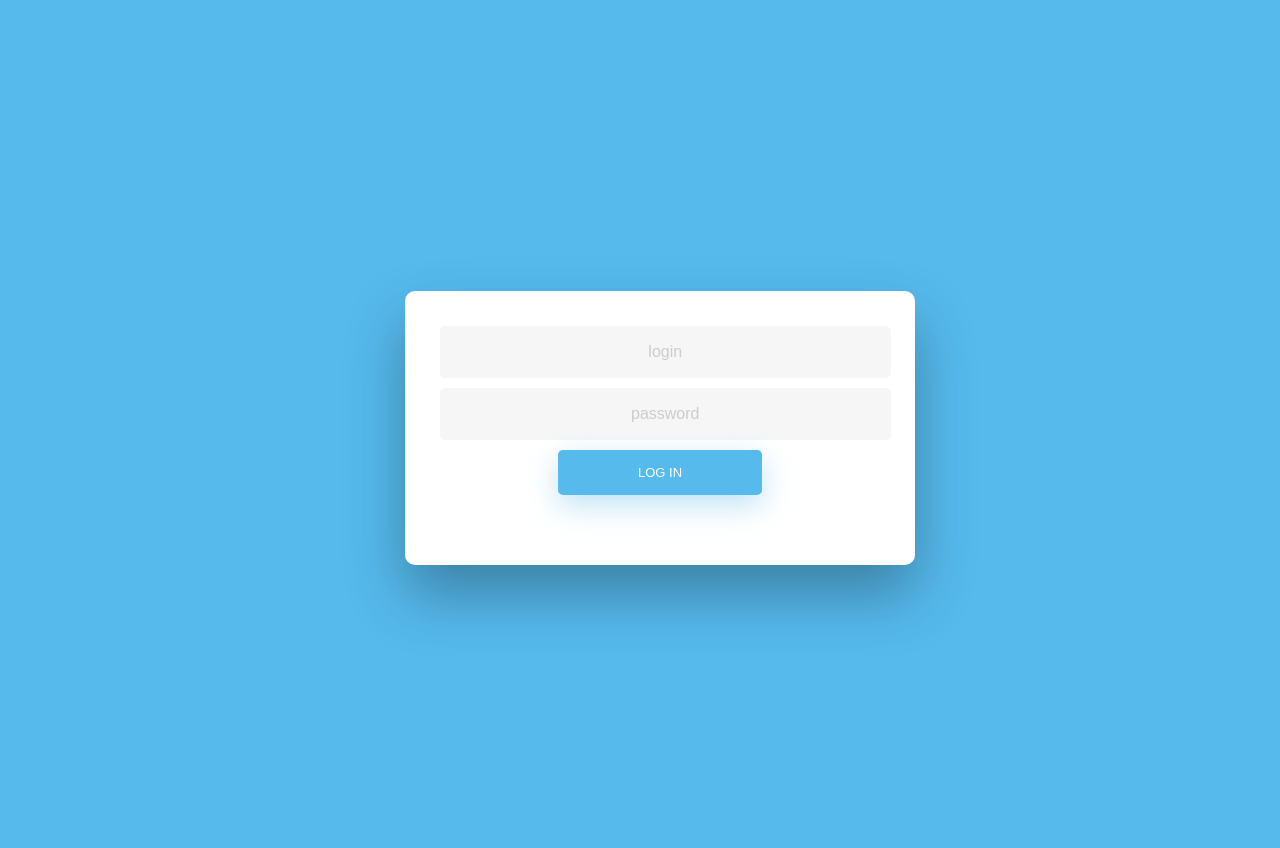
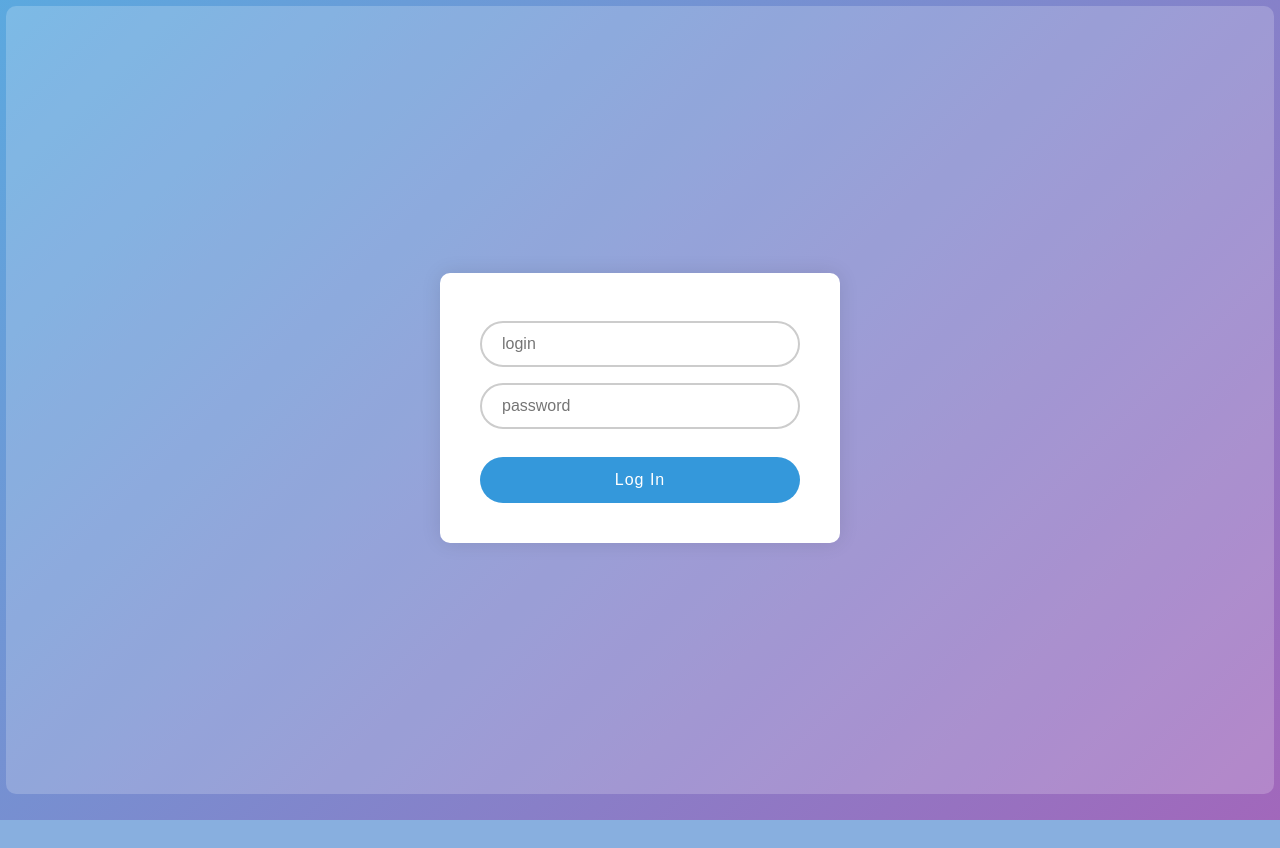
Before and after one commit to aviiciii/hack4hackers, a Django app: page /login/ in a window 1280 px wide. After the commit the page ends 820 px from the top, so only its background shows below. Run offline with Django 4.2, Linux system fonts and the light colour scheme; some libraries are stand-ins or nearby versions.

Commit message:
changed css

```diff
--- a/hackportal_dj/login/static/login/login.css
+++ b/hackportal_dj/login/static/login/login.css
@@ -1,210 +1,98 @@
-/* BASIC */
-
-html {
-  background-color: #56baed;
+/* CSS for the Login Page */
+body {
+  font-family: Arial, sans-serif;
+  background-color: #f2f2f2;
 }
 
-body {
-  font-family: "Poppins", sans-serif;
+.wrapper {
+  display: flex;
+  justify-content: center;
+  align-items: center;
   height: 100vh;
 }
 
-a {
-  color: #92badd;
-  text-decoration: none;
+#formContent {
+  width: 320px;
+  background-color: #fff;
+  padding: 40px;
+  box-shadow: 0 0 20px rgba(0, 0, 0, 0.1);
+  border-radius: 10px;
 }
 
-h2 {
-  text-align: center;
-  font-size: 16px;
-  font-weight: 600;
-  text-transform: uppercase;
-  color: #cccccc;
-  margin: 40px 8px 10px 8px;
+.fadeIn {
+  animation: fadeIn 1s;
 }
 
-
-
-/* STRUCTURE */
-
-.wrapper {
-  display: flex;
-  align-items: center;
-  flex-direction: column;
-  justify-content: center;
-  width: 100%;
-  min-height: 100%;
-  padding: 20px;
-}
-
-#formContent {
-  border-radius: 10px;
-  background: #fff;
-  padding: 30px;
-  width: 90%;
-  max-width: 450px;
-  position: relative;
-  box-shadow: 0 30px 60px 0 rgba(0,0,0,0.3);
+/* Login Form Styling */
+form {
   text-align: center;
 }
 
-#formFooter {
-  background-color: #f6f6f6;
-  border-top: 1px solid #dce8f1;
-  padding: 25px;
-  text-align: center;
-  border-radius: 0 0 10px 10px;
+input[type="text"] {
+  width: 100%;
+  padding: 12px 20px;
+  margin: 8px 0;
+  box-sizing: border-box;
+  border: 2px solid #ccc;
+  border-radius: 25px;
+  font-size: 16px;
 }
 
-
-
-/* TABS */
-
-h2.inactive {
-  color: #cccccc;
+input[type="submit"] {
+  width: 100%;
+  background-color: #3498db;
+  color: #fff;
+  padding: 14px 20px;
+  margin-top: 20px;
+  border: none;
+  border-radius: 25px;
+  cursor: pointer;
+  font-size: 16px;
+  letter-spacing: 1px;
+  transition: background-color 0.3s;
 }
 
-h2.active {
-  color: #0d0d0d;
-  border-bottom: 2px solid #5fbae9;
+input[type="submit"]:hover {
+  background-color: #2980b9;
 }
 
-
-
-/* FORM TYPOGRAPHY */
-
-input[type=button],
-input[type=submit],
-input[type=reset]  {
-  background-color: #56baed;
-  border: none;
-  color: white;
-  padding: 15px 80px;
-  text-align: center;
-  text-decoration: none;
-  display: inline-block;
-  text-transform: uppercase;
-  font-size: 13px;
-  box-shadow: 0 10px 30px 0 rgba(95,186,233,0.4);
-  border-radius: 5px;
-  margin: 5px 20px 40px 20px;
-  transition: all 0.3s ease-in-out;
+/* Font Awesome Icon Styling */
+#formContent .fas {
+  font-size: 60px;
+  margin-bottom: 20px;
+  color: #3498db;
 }
 
-input[type=button]:hover,
-input[type=submit]:hover,
-input[type=reset]:hover  {
-  background-color: #39ace7;
+/* Additional Styling */
+#formContent:before {
+  content: '';
+  position: absolute;
+  top: -20px;
+  left: -20px;
+  width: calc(100% + 40px);
+  height: calc(100% + 40px);
+  background: linear-gradient(135deg, #3498db, #8e44ad);
+  border-radius: 10px;
+  z-index: -1;
 }
 
-input[type=button]:active,
-input[type=submit]:active,
-input[type=reset]:active  {
-  transform: scale(0.95);
+#formContent:after {
+  content: '';
+  position: absolute;
+  top: 6px;
+  left: 6px;
+  width: calc(100% - 12px);
+  height: calc(100% - 12px);
+  background: #fff;
+  border-radius: 10px;
+  z-index: -1;
 }
 
-input[type=text] {
-  background-color: #f6f6f6;
-  border: 2px solid #f6f6f6;
-  color: #0d0d0d;
-  padding: 15px 32px;
-  text-align: center;
-  font-size: 16px;
-  margin: 5px;
-  width: 85%;
-  border-radius: 5px;
-  transition: all 0.5s ease-in-out;
+/* Hover Effect */
+#formContent:hover:before {
+  opacity: 0.8;
 }
 
-input[type=text]:focus {
-  background-color: #fff;
-  border-bottom: 2px solid #5fbae9;
+#formContent:hover:after {
+  opacity: 0.2;
 }
-
-input[type=text]::placeholder {
-  color: #cccccc;
-}
-
-
-
-/* ANIMATIONS */
-
-/* Simple CSS3 Fade-in-down Animation */
-.fadeInDown {
-  animation: fadeInDown 1s both;
-}
-
-@keyframes fadeInDown {
-  0% {
-    opacity: 0;
-    transform: translate3d(0, -100%, 0);
-  }
-  100% {
-    opacity: 1;
-    transform: none;
-  }
-}
-
-/* Simple CSS3 Fade-in Animation */
-@keyframes fadeIn {
-  from { opacity: 0; }
-  to { opacity: 1; }
-}
-
-.fadeIn {
-  opacity: 0;
-  animation: fadeIn ease-in 1;
-  animation-fill-mode: forwards;
-  animation-duration: 1s;
-}
-
-.fadeIn.first {
-  animation-delay: 0.4s;
-}
-
-.fadeIn.second {
-  animation-delay: 0.6s;
-}
-
-.fadeIn.third {
-  animation-delay: 0.8s;
-}
-
-.fadeIn.fourth {
-  animation-delay: 1s;
-}
-
-/* Simple CSS3 Fade-in Animation */
-.underlineHover:after {
-  display: block;
-  left: 0;
-  bottom: -10px;
-  width: 0;
-  height: 2px;
-  background-color: #56baed;
-  content: "";
-  transition: width 0.2s;
-}
-
-.underlineHover:hover {
-  color: #0d0d0d;
-}
-
-.underlineHover:hover:after {
-  width: 100%;
-}
-
-/* OTHERS */
-
-*:focus {
-  outline: none;
-}
-
-#icon {
-  width: 60%;
-}
-
-/* navbar */
-.login {
-  margin-right: 50px;
-}
```
Also changed, not shown: hackportal_dj/login/static/login/img/6463383.png (added), hackportal_dj/login/templates/login/login.html (line endings or trailing spaces).
